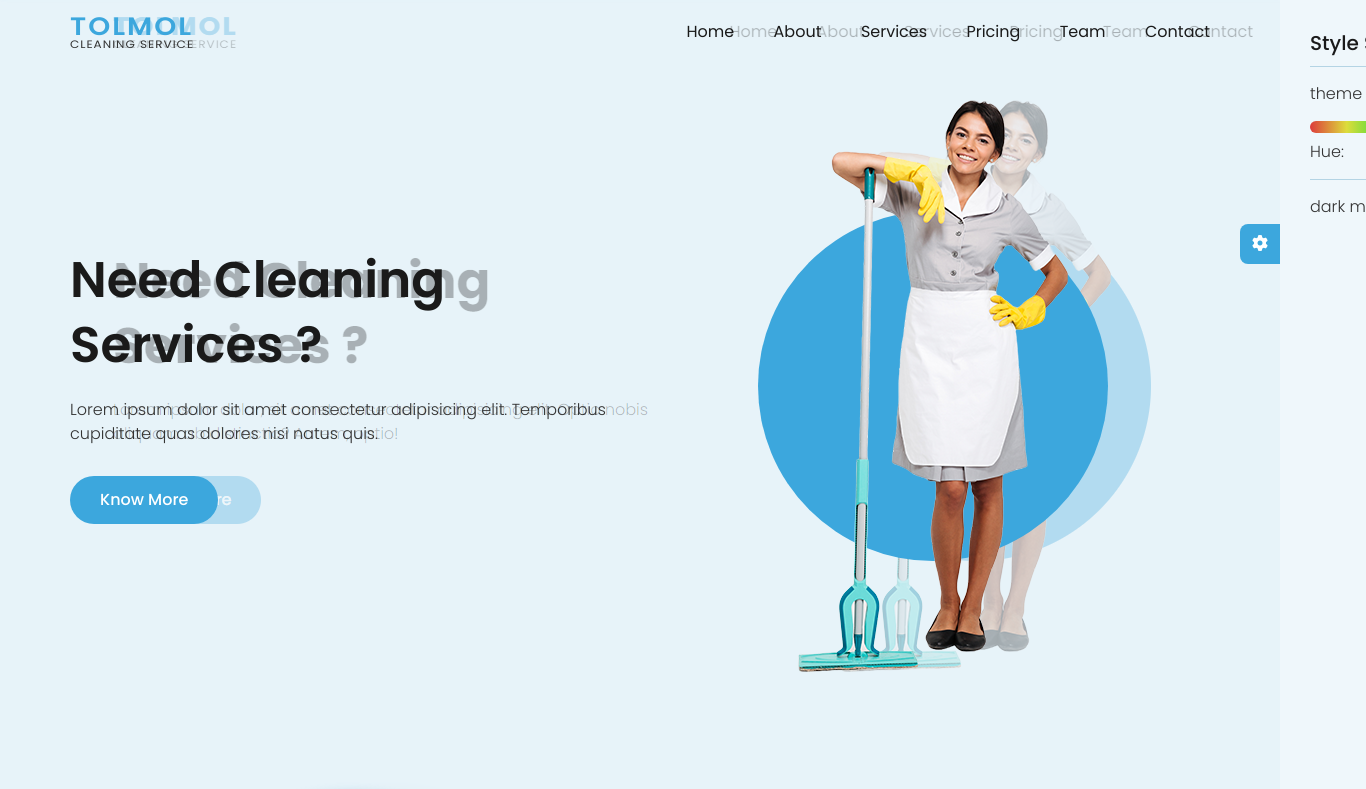
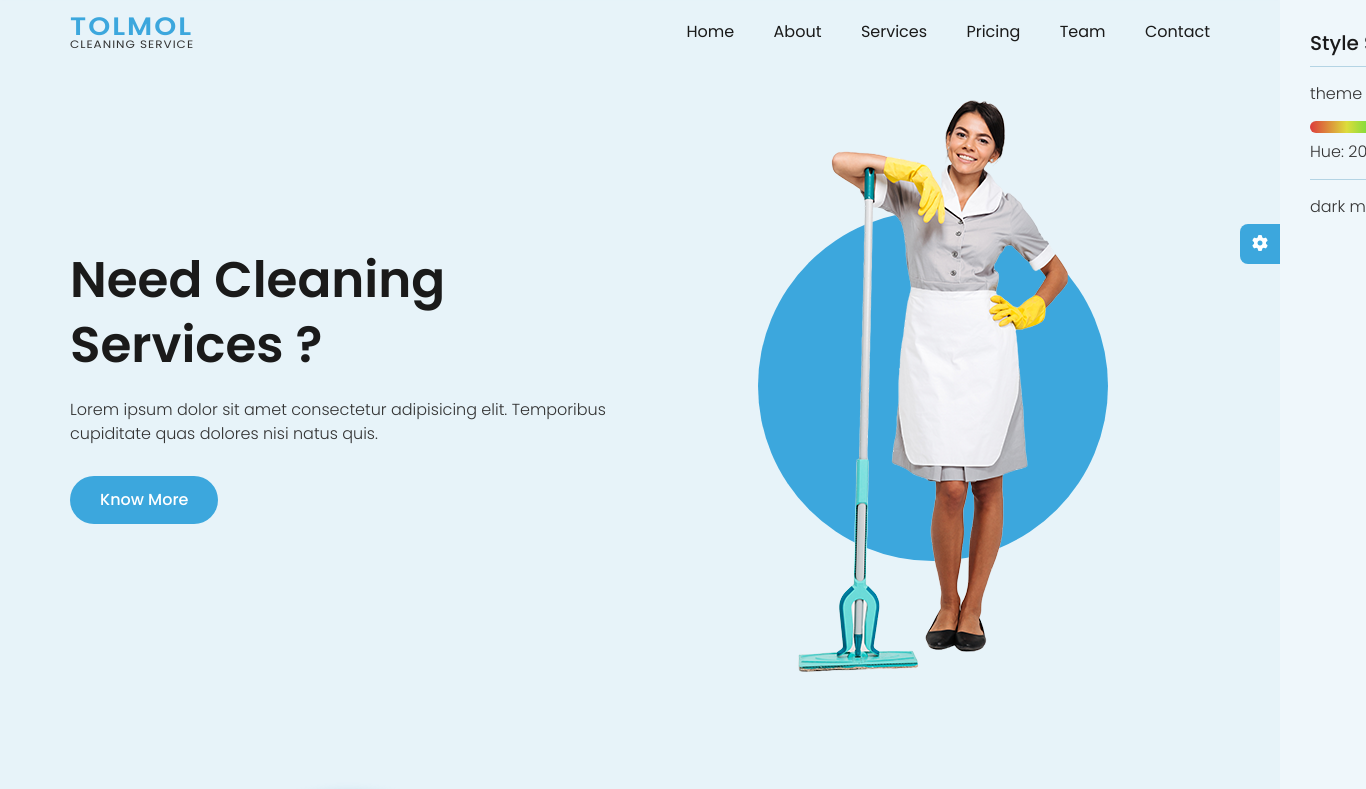
Before and after one commit to ibqn/cleaning-html, a website: page index.html in a window 1280 px wide. Shown: the top 789 px of the page, 1366 px wide, since content can reach past the window. Drawn offline with nearby package versions, Linux system fonts and the light colour scheme; files that its build step writes are made by us from their sources; files whose address does not match are found by name.

Commit message:
change theme color

```diff
--- a/index.html
+++ b/index.html
@@ -14,7 +14,7 @@
   </head>
   <body>
     <!-- reference -->
-    <div class="reference"><div></div></div>
+    <!-- <div class="reference"><div></div></div> -->
 
     <div class="page-wrapper">
       <header class="header js-header">
--- a/main.js
+++ b/main.js
@@ -1,7 +1,6 @@
 const headerBackground = () => {
   const header = document.querySelector('.js-header')
   window.addEventListener('scroll', () => {
-    console.log(this.scrollY)
     if (this.scrollY > 0) {
       header.classList.add('bg-reveal')
     } else {
@@ -20,11 +19,36 @@ const styleSwitcherToggle = () => {
 
   styleSwitcherToggler.addEventListener('click', () => {
     styleSwitcher.classList.toggle('open')
-    styleSwitcherToggler
-      .querySelector('i')
-      .classList.toggle('fa-times')
-      .toggle('fa-cog')
+    styleSwitcherToggler.querySelector('i').classList.toggle('fa-times')
+    styleSwitcherToggler.querySelector('i').classList.toggle('fa-cog')
   })
 }
 
 styleSwitcherToggle()
+
+const themeColor = () => {
+  const hueSlider = document.querySelector('.js-hue-slider')
+  const html = document.querySelector('html')
+
+  const setHue = (value) => {
+    html.style.setProperty('--hue', value)
+    document.querySelector('.js-hue').innerHTML = value
+  }
+
+  const setSlider = (value) => (hueSlider.value = value)
+
+  hueSlider.addEventListener('input', ({ target }) => {
+    const { value } = target
+    setHue(value)
+    localStorage.setItem('--hue', value)
+  })
+
+  const savedHue =
+    localStorage.getItem('--hue') ??
+    getComputedStyle(html).getPropertyValue('--hue')
+
+  setHue(savedHue)
+  setSlider(savedHue)
+}
+
+themeColor()
```
